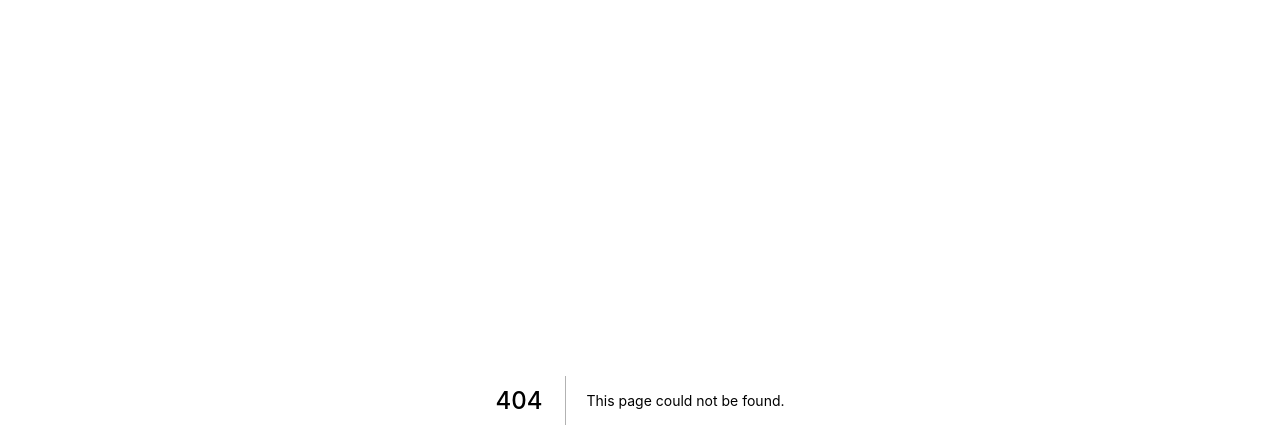
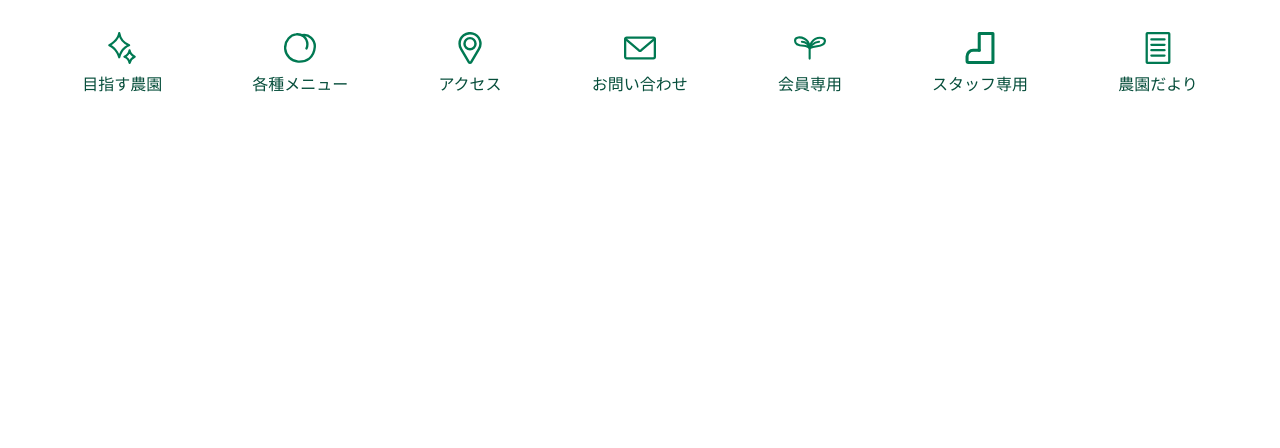
Before and after one commit to iza-world/nextjs_template, a Next.js app: page /Navbar in a window 1280 px wide. Before the commit this address had no page. Shown: the top 448 px of the page. Built offline with nearby package versions, Linux system fonts and the light colour scheme; a web font is replaced by a local one.

Commit message:
feature: add navbar item

```diff
--- /dev/null
+++ b/pages/Navbar/Item.tsx
@@ -0,0 +1,10 @@
+export default function Item({ name, iconFile }) {
+  return (
+    <div className="mx-2 my-8 flex flex-col items-center">
+      <img src={`/images/icons/${iconFile}`} alt="" className="w-8 h-8" />
+      <div className="text-green-900 font-sansRound mt-2 whitespace-nowrap">
+        {name}
+      </div>
+    </div>
+  );
+}
--- /dev/null
+++ b/pages/Navbar/index.tsx
@@ -0,0 +1,15 @@
+import Item from './Item';
+
+export default function Navbar() {
+  return (
+    <div className="flex mx-auto max-w-screen-xl justify-evenly">
+      <Item name="目指す農園" iconFile="goal.svg" />
+      <Item name="各種メニュー" iconFile="menus.svg" />
+      <Item name="アクセス" iconFile="access.svg" />
+      <Item name="お問い合わせ" iconFile="contact.svg" />
+      <Item name="会員専用" iconFile="kaiin.svg" />
+      <Item name="スタッフ専用" iconFile="staff.svg" />
+      <Item name="農園だより" iconFile="dayori.svg" />
+    </div>
+  );
+}
```
